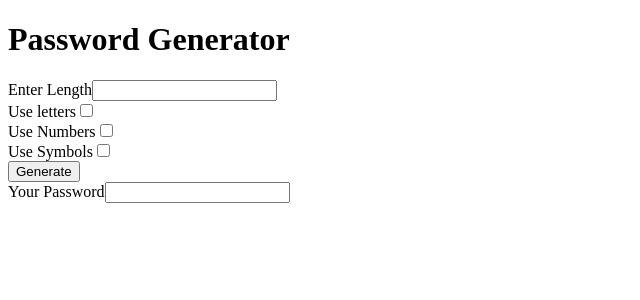
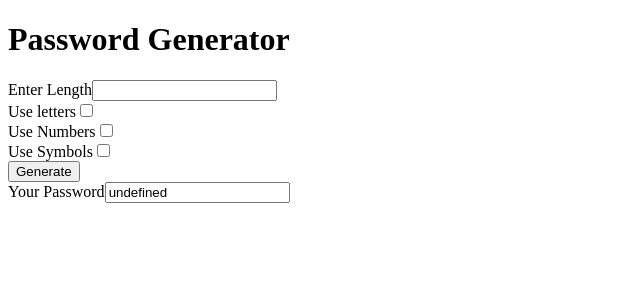
Before and after one commit to luc-dev10/angular-password, an Angular app: page / in a window 1280 px wide. Shown: the top 300 px of the page, without its empty margins (0-640 px from the left). Built offline with nearby package versions, Linux system fonts and the light colour scheme.

Commit message:
interpolation and property binding

```diff
--- a/src/app/app.component.html
+++ b/src/app/app.component.html
@@ -24,5 +24,7 @@
 
 <div>
   <label>Your Password</label>
-  <input type="text" />
+  <input type="text" [value]="password" />
 </div>
+
+<p>{{ password }}</p>
```
